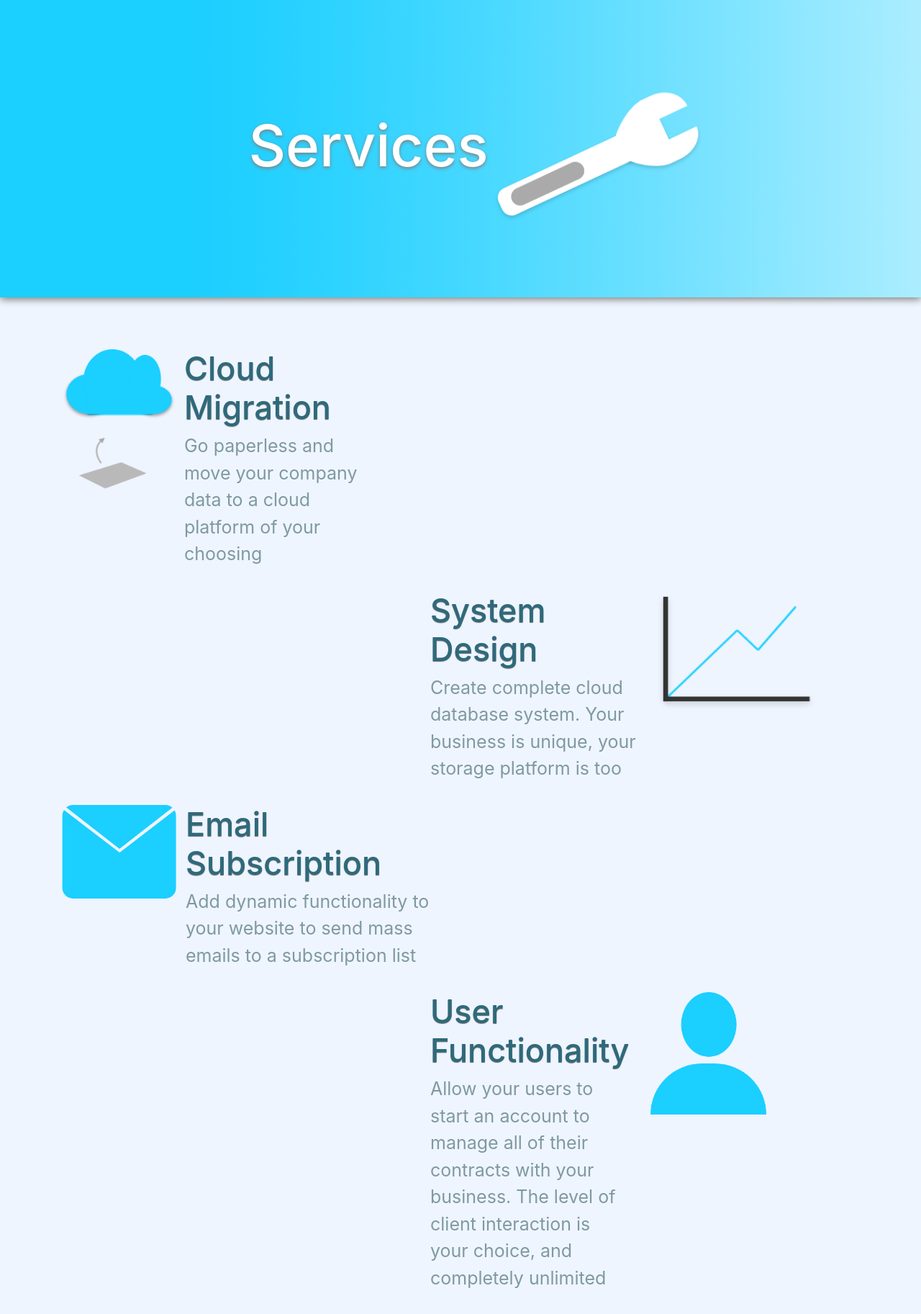
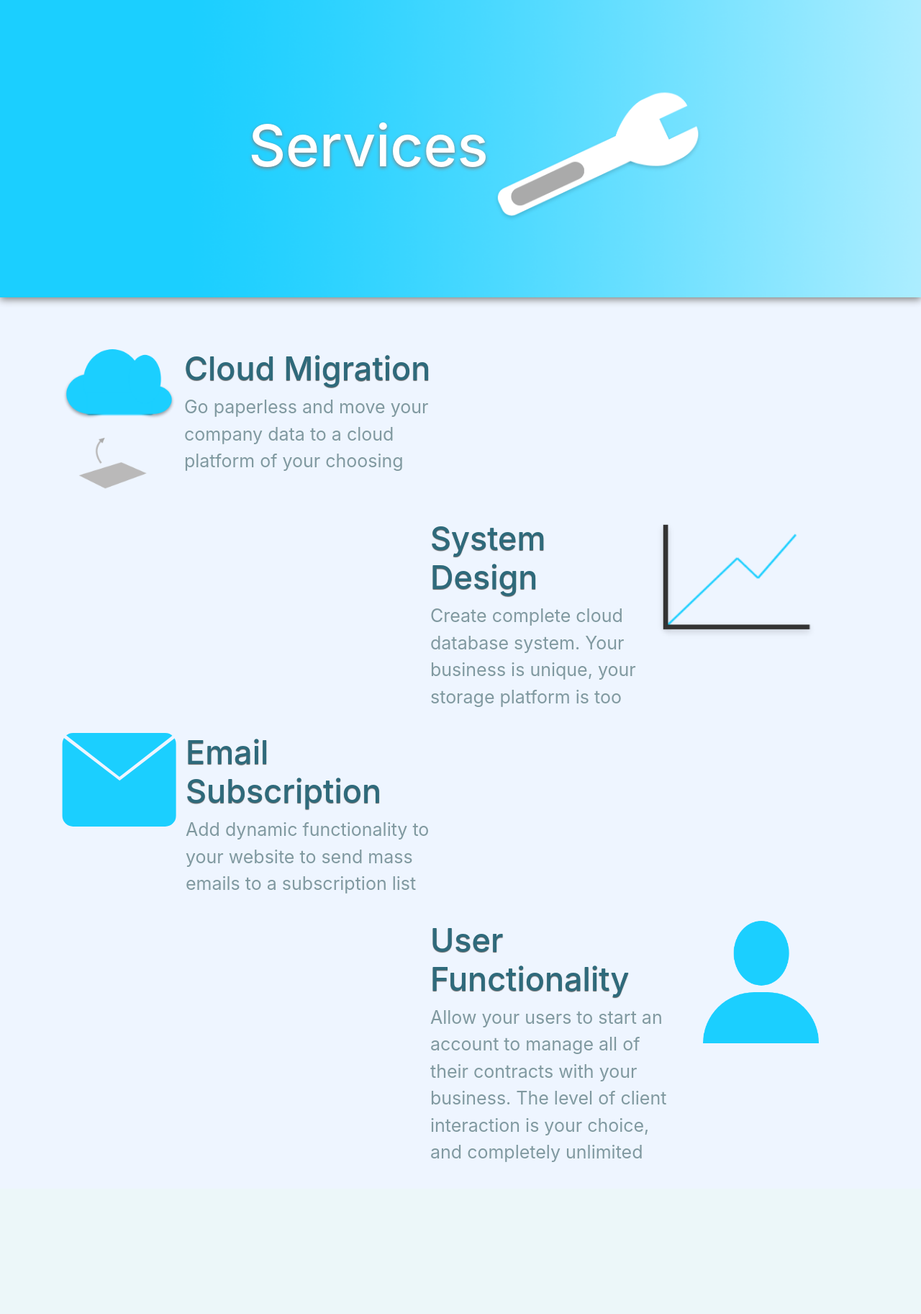
Before and after one commit to wdrescher/drescherdata, a Django app: page /services/ in a window 1280 px wide. Shown: the part 73-1898 px from the top of the page at 72% size. After the commit the page ends 1687 px from the top, so only its background shows below. Run offline with Django 3.2, Linux system fonts and the light colour scheme; parts of the project's set-up code (start-up, migrations or seed data) failed here and were passed over; some libraries are stand-ins or nearby versions.

Commit message:
front end updates

```diff
--- a/drescher_data/drescher_data/templates/base.html
+++ b/drescher_data/drescher_data/templates/base.html
@@ -98,7 +98,7 @@
 			  </div>
 				<div class="row">
 				 <div class="col-md-auto">
-					 <img src='{% static "media/Mag.png" %}' alt=''>
+					 <img src='{% static "media/Mag.png" %}' alt='' style='margin-top:10px;'>
 				 </div>
 				 <div class="col-6">
 					 <div class="media">
--- a/drescher_data/drescher_data/templates/pages/services.html
+++ b/drescher_data/drescher_data/templates/pages/services.html
@@ -13,7 +13,7 @@
 	{% block body %}
 		<div class="container">
 		  <div class="row">
-		    <div class="col-5">
+		    <div class="col-6">
 					<div class="media">
 						<img src="{% static "media/upload@2x.png" %}" style='margin-right: 10px' id='upload'>
 						<div class="media-body">
@@ -61,7 +61,7 @@
 		 <div class="row">
 			 <div class="col-8">
 			 </div>
-			 <div id="right" class="col-5">
+			 <div id="right" class="col-6">
 				 <div class="media">
 					 <div class="media-body">
 						 <h2 id="header">User Functionality</h2>
```
